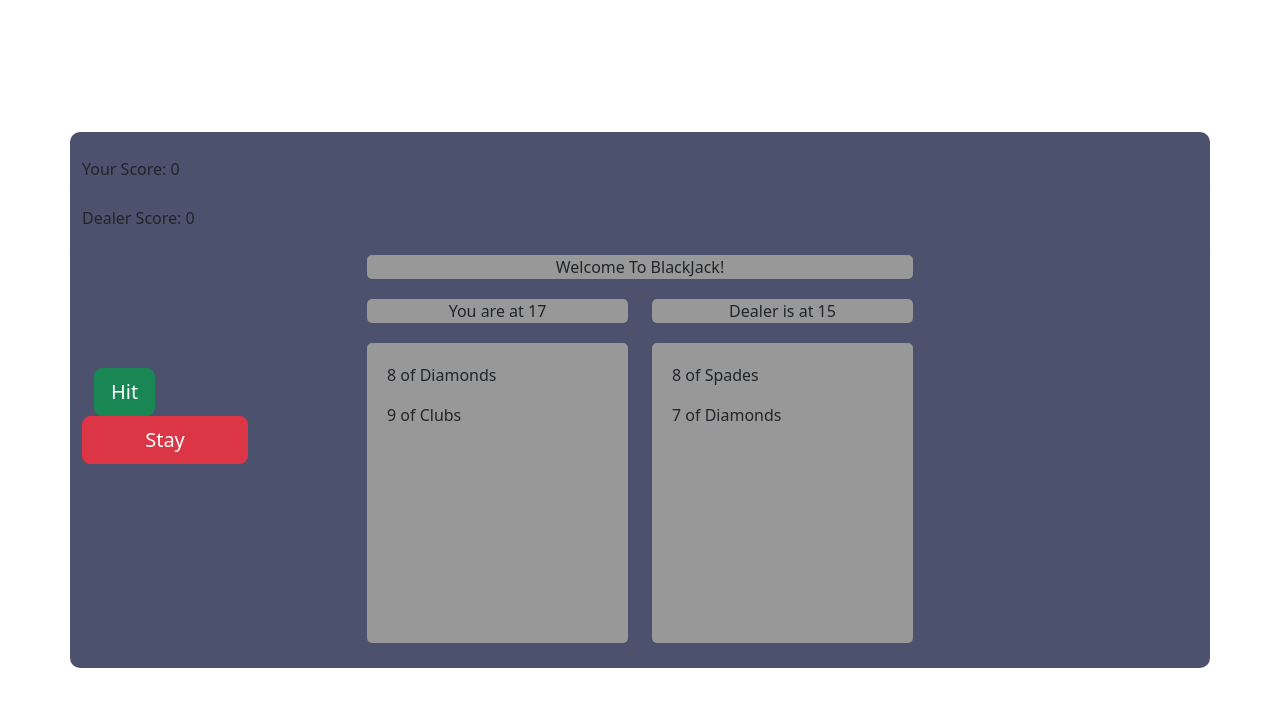
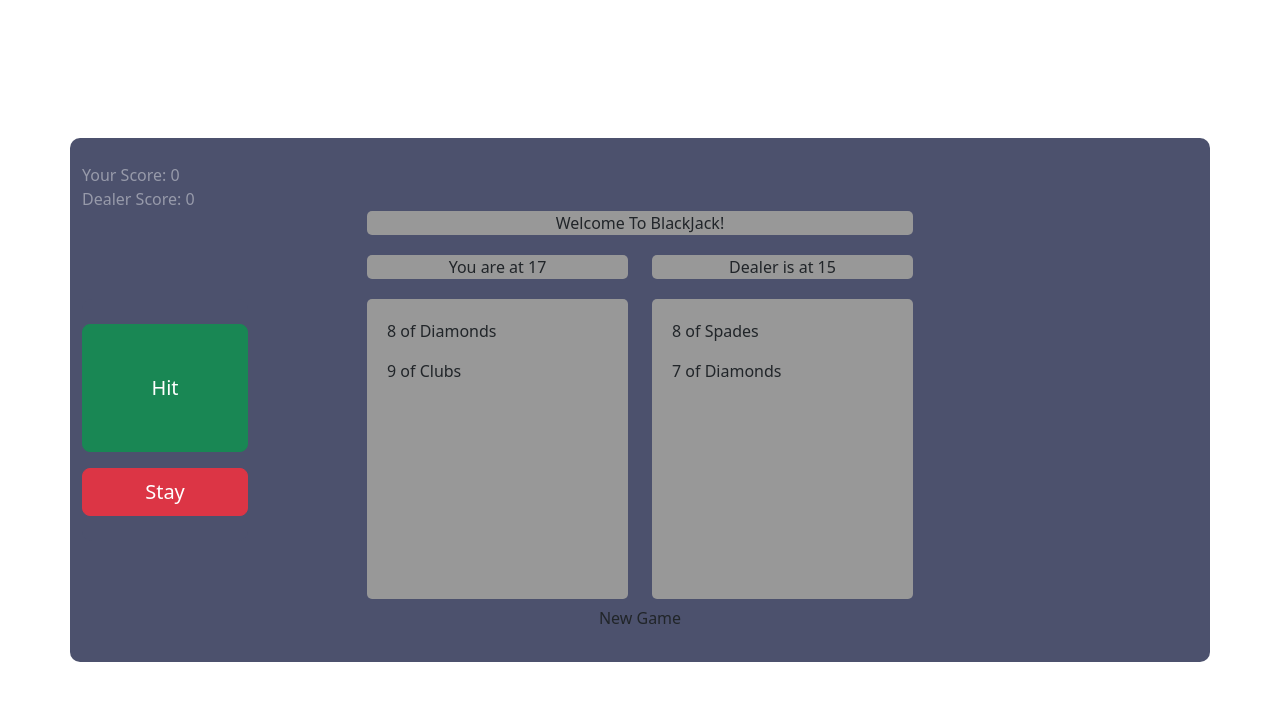
Before and after one commit to mikemillering/story-app-repo, a React (Vite) app: page / in a window 1280 px wide. Both pictures are taken after a click on the button "DEAL". Shown: the top 706 px of the page. Built offline with nearby package versions, Linux system fonts and the light colour scheme.

Commit message:
changed buttons to be more simple

```diff
--- a/src/App.tsx
+++ b/src/App.tsx
@@ -47,13 +47,16 @@ function App() {
   }
 
   function playerDraw() {
-    draw(setPlayerHand, setPlayerHandValue);
+    draw(setPlayerHand, setPlayerHandValue, playerHandValue);
   }
 
+  {
+    /*
   function dealerDraw() {
-    draw(setDealerHand, setDealerHandValue);
+    draw(setDealerHand, setDealerHandValue, dealerHandValue);
   }
-
+*/
+  }
   function deal() {
     let tempDeck = [...deck];
     for (let i = 0; i < 4; i++) {
@@ -73,21 +76,20 @@ function App() {
         }
       }, i * 300);
     }
-    setButtonCondition((prev) => prev + 1);
+    setButtonCondition(1);
   }
 
-  function draw(setHand, setHandValue) {
+  function draw(setHand, setHandValue, handValue) {
     let tempDeck = [...deck];
     let newCard = tempDeck.splice(0, 1)[0];
     setHand((prev) => [...prev, newCard]);
     let cardValue = getValue(newCard);
     setHandValue((prev) => prev + cardValue);
     setDeck([...tempDeck]);
-    if (handValue > 21) {
-      stay();
+    if (handValue + cardValue > 21) {
+      setMessage("Dealer Wins");
+      setDealerScore((prev) => prev + 1);
       endRound();
-    } else {
-      null;
     }
   }
 
@@ -129,12 +131,12 @@ function App() {
   }
 
   function stay() {
-    if (dealerHandValue > playerHandValue) {
-      setMessage("you lose");
+    if (dealerHandValue < playerHandValue && playerHandValue <= 21) {
+      setMessage("You Win");
+      setPlayerScore((prev) => prev + 1);
+    } else {
+      setMessage("Dealer Wins");
       setDealerScore((prev) => prev + 1);
-    } else {
-      setMessage("you win");
-      setPlayerScore((prev) => prev + 1);
     }
     endRound();
   }
@@ -146,8 +148,8 @@ function App() {
       setPlayerHandValue(0);
       setDealerHandValue(0);
       setDeck(shuffledDeck());
-      setButtonCondition((prev) => prev - 1);
       setMessage("BlackJack");
+      deal();
     }, 1500);
   }
 
@@ -155,8 +157,8 @@ function App() {
     <div className="wrapper">
       <div className="container dark">
         <div className="row">
-          <div>Your Score: {playerScore}</div>
-          <div className="container">Dealer Score: {dealerScore}</div>
+          <div className="light-text">Your Score: {playerScore}</div>
+          <div className="light-text">Dealer Score: {dealerScore}</div>
           <div className="col-6 offset-3">
             <div className="message-container">
               <p>{message}</p>
@@ -193,6 +195,7 @@ function App() {
               <PlayerDisplay hand={dealerHand} />
             </div>
           </div>
+          <button className="btn">New Game</button>
         </div>
       </div>
     </div>
--- a/src/components/DrawButtons.tsx
+++ b/src/components/DrawButtons.tsx
@@ -7,21 +7,20 @@ export default function buttonFunction(props: any) {
       <div className="container">
         {props.buttonCondition === 0 ? (
           <div className="row">
-            <button className="btn btn-info btn-lg" onClick={props.deal}>
+            <button className="btn btn-primary btn-lg p-5" onClick={props.deal}>
               DEAL
             </button>
           </div>
         ) : (
           <div className="row">
-            <div className="col-">
-              <button
-                className="btn btn-success btn-lg"
-                onClick={props.playerDraw}
-              >
-                Hit
-              </button>
-            </div>
-            <button className="btn btn-danger btn-lg" onClick={props.stay}>
+            <button
+              className="btn btn-success btn-lg p-5"
+              onClick={props.playerDraw}
+            >
+              Hit
+            </button>
+
+            <button className="btn btn-danger btn-lg mt-3" onClick={props.stay}>
               Stay
             </button>
           </div>
--- a/src/index.css
+++ b/src/index.css
@@ -35,3 +35,11 @@
 
     text-align: center;
   }
+
+  .large-text {
+    font-size:40px
+  }
+
+  .light-text {
+    color: var(--lightgray)
+  }
```
